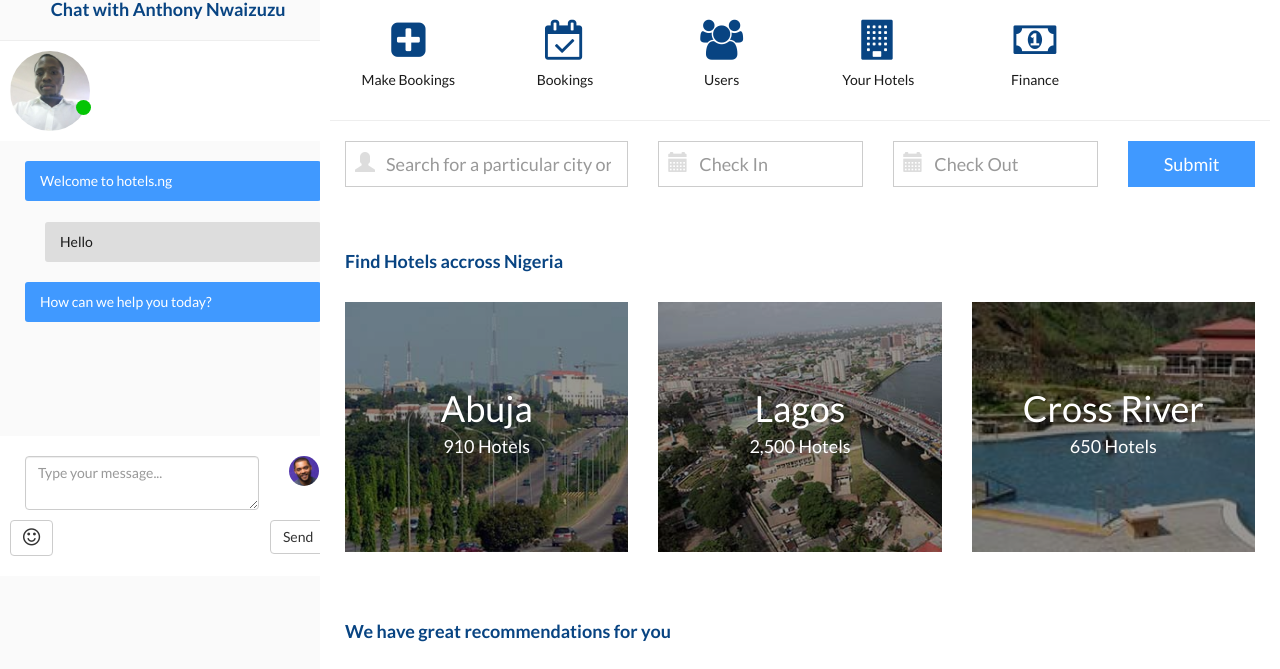
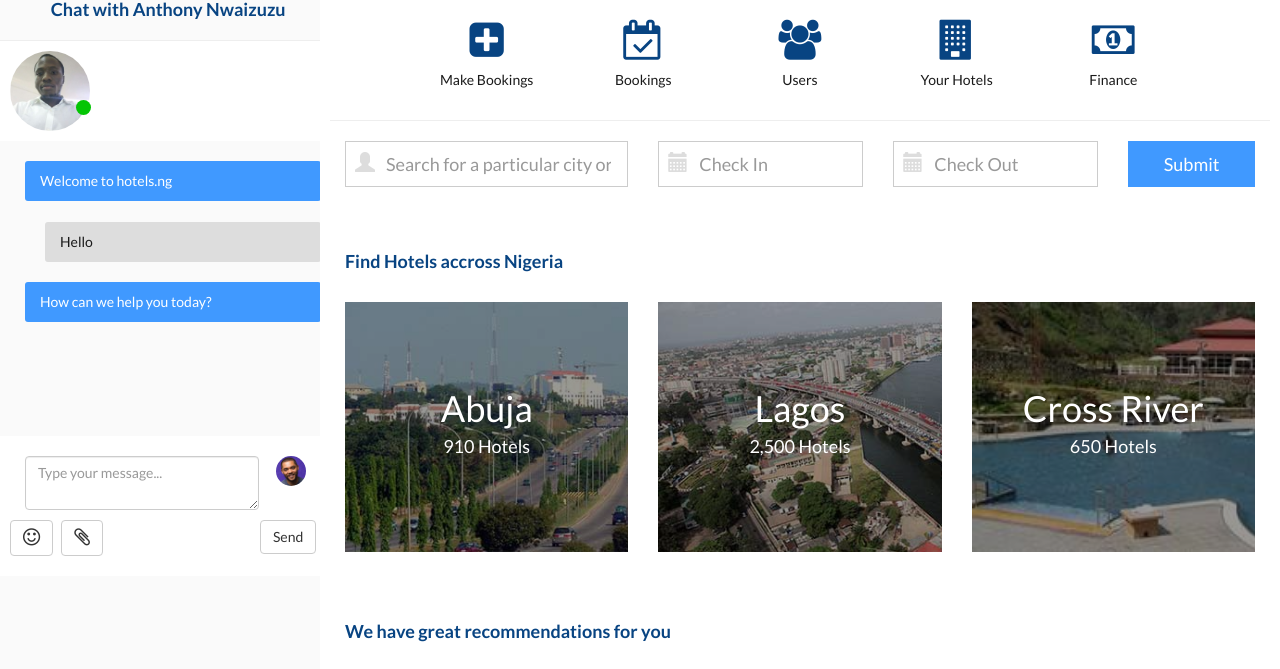
Before and after one commit to seyishemba/hng-stage7a, a plain HTML site: page index.html in a window 1280 px wide. Shown: the part 62-731 px from the top of the page. Drawn offline with nearby package versions, Linux system fonts and the light colour scheme.

Commit message:
Update index.html

```diff
--- a/index.html
+++ b/index.html
@@ -69,7 +69,7 @@
     <div class="col-md-10">
     <textarea class="form-control" placeholder="Type your message..."></textarea>
     </div>
-        <div class="col-md-2">
+        <div class="col-md-2" style="padding-left: 2px">
       <img src="img/mark.jpg" style="width: 30px; width: 30px; border-radius: 100%">
 
     </div>
@@ -78,7 +78,12 @@
     <button class="btn btn-default">
     <i class="fa fa-smile-o" style="font-size: 20px;"></i>
   </button>
-    <button class="btn btn-default pull-right">
+  &nbsp;
+    <button class="btn btn-default">
+    <i class="fa fa-paperclip" style="font-size: 20px;"></i>
+  </button>
+
+    <button class="btn btn-default pull-right" style="margin-right: 10px">
       Send
   </button>
   </div>
@@ -90,6 +95,7 @@
 <div class="col-md-9" style="padding: 0px">
   <div class="bodyWrapper">
   <div class="">
+    <div class="col-md-1"></div>
     <div class="col-md-2 col-xs-6 text-center">
       <i class="fa fa-plus-square actionIcons"></i>
       <p>
```
